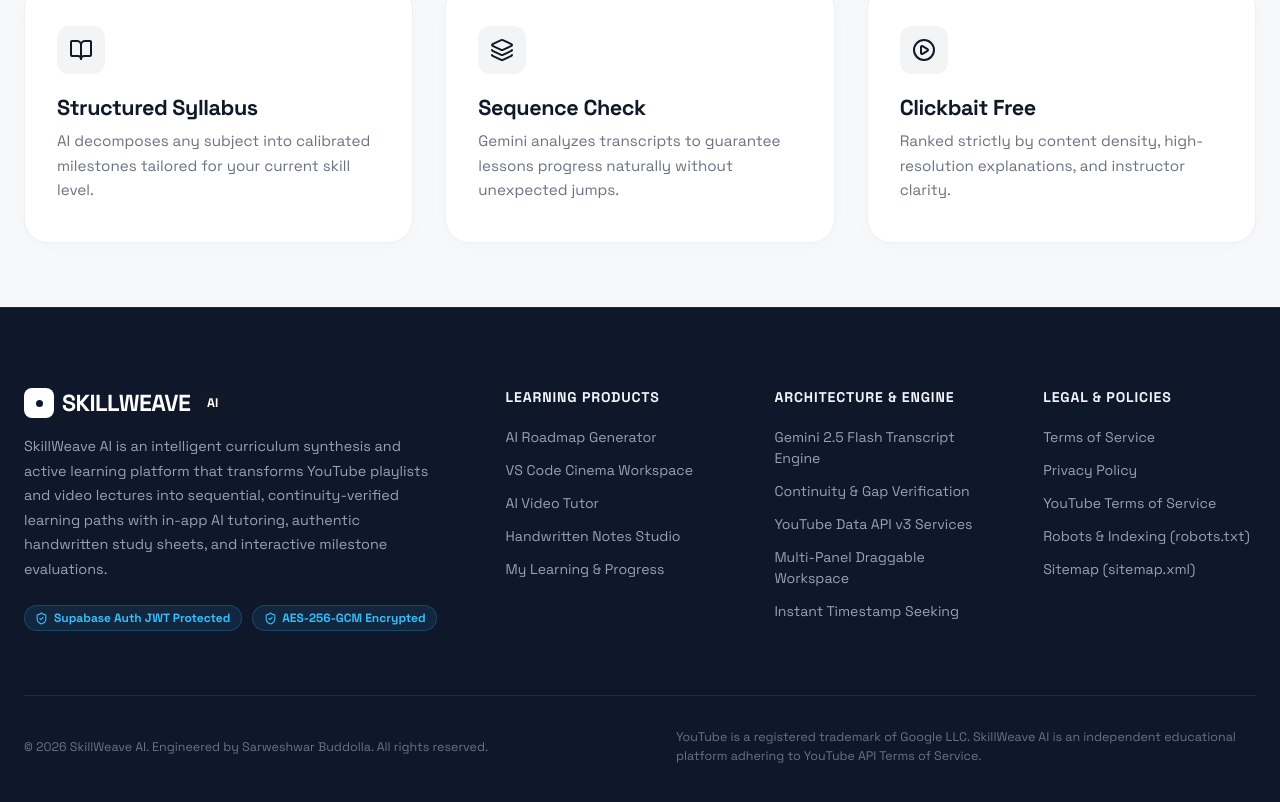
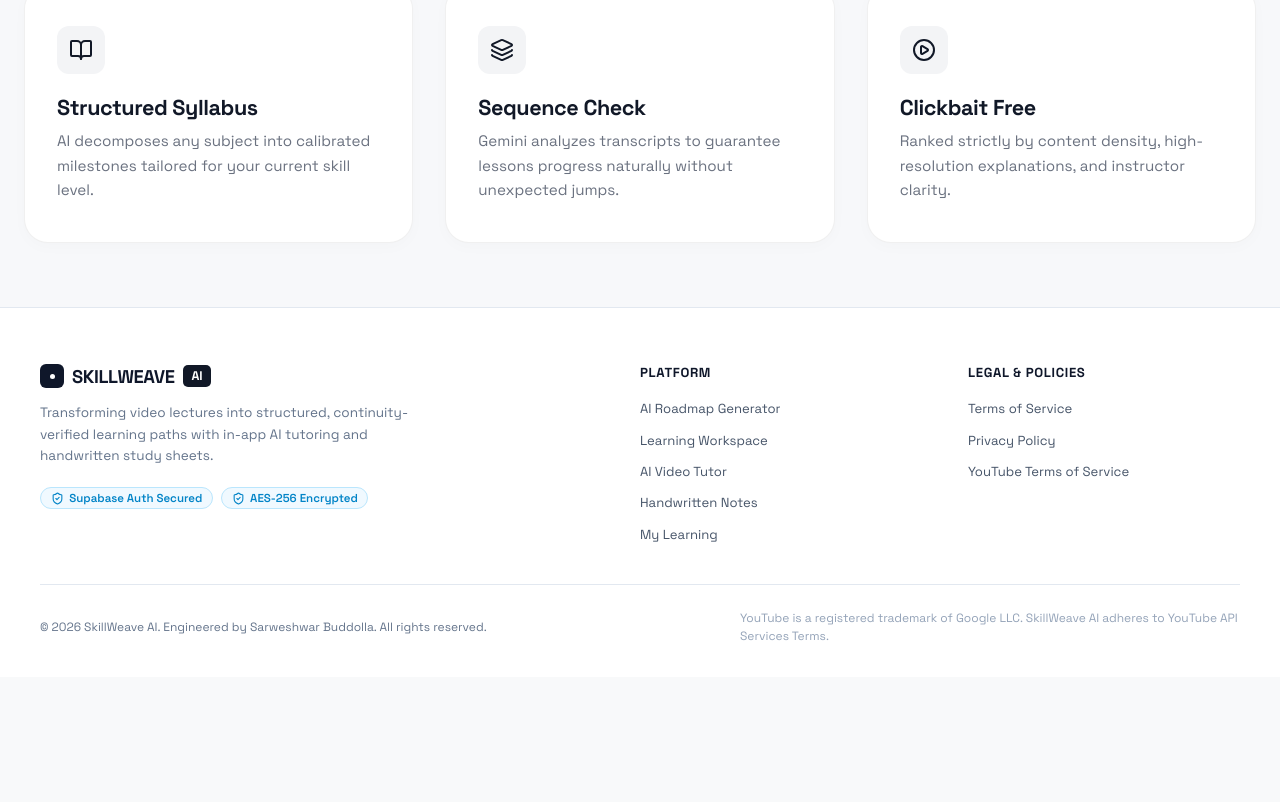
Before and after one commit to sarweshwargoud/SkillWeave-AI, a React (Vite) app in the folder frontend/: page / in a window 1280 px wide. Shown: the part 6780-7582 px from the top of the page. After the commit the page ends 7457 px from the top, so only its background shows below. Built offline with nearby package versions, Linux system fonts and the light colour scheme.

Commit message:
feat(footer): light theme, concise layout, and removed robots.txt and sitemap links

```diff
--- a/frontend/src/pages/LandingPage.css
+++ b/frontend/src/pages/LandingPage.css
@@ -1851,120 +1851,153 @@
 }
 
 /* ==========================================================================
-   COMPREHENSIVE PLATFORM FOOTER
+   CONCISE LIGHT-THEMED PLATFORM FOOTER (Not Dark Theme, Concise Info)
    ========================================================================== */
-.studio-footer-deep {
-  background: #0f172a;
-  color: #ffffff;
-  padding: 5rem 1.5rem 2.5rem;
-  border-top: 1px solid rgba(255, 255, 255, 0.08);
-}
-
-.footer-top-grid {
-  max-width: 1340px;
+.studio-footer-light {
+  background: #ffffff;
+  color: #0f172a;
+  padding: 3.5rem 1.5rem 2rem;
+  border-top: 1px solid #e2e8f0;
+}
+
+.studio-footer-light .footer-top-grid {
+  max-width: 1200px;
   margin: 0 auto;
   display: grid;
-  grid-template-columns: 2fr 1fr 1fr 1fr;
+  grid-template-columns: 2fr 1fr 1fr;
   gap: 3.5rem;
-  padding-bottom: 4rem;
-  border-bottom: 1px solid rgba(255, 255, 255, 0.08);
-}
-
-.footer-brand-header {
-  color: #ffffff;
-  margin-bottom: 1rem;
-}
-
-.footer-brand-header .brand-title {
-  color: #ffffff;
-}
-
-.footer-brand-header .brand-icon-box {
+  padding-bottom: 2.5rem;
+  border-bottom: 1px solid #e2e8f0;
+}
+
+.studio-footer-light .footer-brand-header {
+  color: #0f172a;
+  margin-bottom: 0.85rem;
+  cursor: pointer;
+  display: flex;
+  align-items: center;
+  gap: 0.5rem;
+}
+
+.studio-footer-light .footer-brand-header .brand-title {
+  color: #0f172a;
+  font-family: 'Space Grotesk', -apple-system, sans-serif;
+  font-size: 1.15rem;
+  font-weight: 800;
+  letter-spacing: -0.02em;
+}
+
+.studio-footer-light .footer-brand-header .brand-icon-box {
+  background: #0f172a;
+  width: 24px;
+  height: 24px;
+  border-radius: 6px;
+  display: inline-flex;
+  align-items: center;
+  justify-content: center;
+}
+
+.studio-footer-light .footer-brand-header .brand-dot {
+  width: 5px;
+  height: 5px;
   background: #ffffff;
-}
-
-.footer-brand-header .brand-dot {
-  background: #0f172a;
-}
-
-.footer-brand-summary {
-  font-size: 0.9rem;
-  line-height: 1.7;
-  color: #94a3b8;
-  max-width: 420px;
-  margin: 0 0 1.5rem;
-}
-
-.footer-security-trust {
+  border-radius: 50%;
+}
+
+.studio-footer-light .footer-brand-summary {
+  font-size: 0.85rem;
+  line-height: 1.6;
+  color: #64748b;
+  max-width: 400px;
+  margin: 0 0 1.25rem;
+}
+
+.studio-footer-light .footer-security-trust {
   display: flex;
   flex-wrap: wrap;
-  gap: 0.65rem;
-}
-
-.trust-pill {
+  gap: 0.5rem;
+}
+
+.studio-footer-light .trust-pill {
   display: inline-flex;
   align-items: center;
   gap: 0.35rem;
-  font-size: 0.75rem;
+  font-size: 0.72rem;
+  font-weight: 600;
+  color: #0284c7;
+  background: #f0f9ff;
+  padding: 0.2rem 0.6rem;
+  border-radius: 9999px;
+  border: 1px solid #bae6fd;
+}
+
+.studio-footer-light .footer-col h5 {
+  font-family: 'Space Grotesk', -apple-system, sans-serif;
+  font-size: 0.82rem;
   font-weight: 700;
-  color: #38bdf8;
-  background: rgba(56, 189, 248, 0.1);
-  padding: 0.25rem 0.65rem;
-  border-radius: 9999px;
-  border: 1px solid rgba(56, 189, 248, 0.2);
-}
-
-.footer-col h5 {
-  font-family: 'Space Grotesk', -apple-system, sans-serif;
-  font-size: 0.88rem;
-  font-weight: 800;
   text-transform: uppercase;
-  letter-spacing: 0.06em;
-  color: #f1f5f9;
-  margin: 0 0 1.25rem;
-}
-
-.footer-col ul {
+  letter-spacing: 0.05em;
+  color: #0f172a;
+  margin: 0 0 1rem;
+}
+
+.studio-footer-light .footer-col ul {
   list-style: none;
   padding: 0;
   margin: 0;
   display: flex;
   flex-direction: column;
-  gap: 0.75rem;
-}
-
-.footer-col li a,
-.footer-col li span {
-  font-size: 0.88rem;
-  color: #94a3b8;
+  gap: 0.65rem;
+}
+
+.studio-footer-light .footer-col li a {
+  font-size: 0.82rem;
+  color: #475569;
   text-decoration: none;
   transition: color 0.15s ease;
 }
 
-.footer-col li a:hover {
-  color: #38bdf8;
-}
-
-.footer-bottom-strip {
-  max-width: 1340px;
+.studio-footer-light .footer-col li a:hover {
+  color: #0284c7;
+}
+
+.studio-footer-light .footer-bottom-strip {
+  max-width: 1200px;
   margin: 0 auto;
-  padding-top: 2rem;
-}
-
-.footer-bottom-inner {
+  padding-top: 1.5rem;
+}
+
+.studio-footer-light .footer-bottom-inner {
   display: flex;
   align-items: center;
   justify-content: space-between;
   flex-wrap: wrap;
-  gap: 1rem;
-  font-size: 0.78rem;
+  gap: 0.75rem;
+  font-size: 0.75rem;
   color: #64748b;
 }
 
-.footer-disclaimer {
-  max-width: 580px;
+.studio-footer-light .footer-disclaimer {
+  max-width: 500px;
   line-height: 1.5;
-}
+  color: #94a3b8;
+}
+
+@media (max-width: 768px) {
+  .studio-footer-light {
+    padding: 2.5rem 1rem 1.5rem;
+  }
+  .studio-footer-light .footer-top-grid {
+    grid-template-columns: 1fr;
+    gap: 2rem;
+  }
+  .studio-footer-light .footer-bottom-inner {
+    flex-direction: column;
+    align-items: flex-start;
+    gap: 0.5rem;
+  }
+}
+
 
 @media (max-width: 1024px) {
   .zigzag-row,
--- a/frontend/src/pages/LandingPage.jsx
+++ b/frontend/src/pages/LandingPage.jsx
@@ -974,10 +974,10 @@ const LandingPage = () => {
         </div>
       </section>
 
-      {/* Comprehensive Platform Footer */}
-      <footer className="studio-footer-deep">
+            {/* Concise Light-Themed Platform Footer */}
+      <footer className="studio-footer-light">
         <div className="footer-top-grid">
-          {/* Brand & Deep Platform Description */}
+          {/* Brand & Mission */}
           <div className="footer-brand-col">
             <div className="navbar-brand footer-brand-header" onClick={() => navigate('/')}>
               <div className="brand-icon-box">
@@ -988,47 +988,33 @@ const LandingPage = () => {
               <span className="brand-ai-badge">AI</span>
             </div>
             <p className="footer-brand-summary">
-              SkillWeave AI is an intelligent curriculum synthesis and active learning platform that transforms YouTube playlists and video lectures into sequential, continuity-verified learning paths with in-app AI tutoring, authentic handwritten study sheets, and interactive milestone evaluations.
+              Transforming video lectures into structured, continuity-verified learning paths with in-app AI tutoring and handwritten study sheets.
             </p>
             <div className="footer-security-trust">
-              <span className="trust-pill"><ShieldCheck size={13} /> Supabase Auth JWT Protected</span>
-              <span className="trust-pill"><ShieldCheck size={13} /> AES-256-GCM Encrypted</span>
+              <span className="trust-pill"><ShieldCheck size={13} /> Supabase Auth Secured</span>
+              <span className="trust-pill"><ShieldCheck size={13} /> AES-256 Encrypted</span>
             </div>
           </div>
 
           {/* Product Links */}
           <div className="footer-col">
-            <h5>Learning Products</h5>
+            <h5>Platform</h5>
             <ul>
               <li><Link to="/create">AI Roadmap Generator</Link></li>
-              <li><Link to="/workspace">VS Code Cinema Workspace</Link></li>
+              <li><Link to="/workspace">Learning Workspace</Link></li>
               <li><Link to="/tutor">AI Video Tutor</Link></li>
-              <li><Link to="/notes">Handwritten Notes Studio</Link></li>
-              <li><Link to="/my-learning">My Learning & Progress</Link></li>
+              <li><Link to="/notes">Handwritten Notes</Link></li>
+              <li><Link to="/my-learning">My Learning</Link></li>
             </ul>
           </div>
 
-          {/* Technology & Architecture */}
-          <div className="footer-col">
-            <h5>Architecture & Engine</h5>
-            <ul>
-              <li><span>Gemini 2.5 Flash Transcript Engine</span></li>
-              <li><span>Continuity & Gap Verification</span></li>
-              <li><span>YouTube Data API v3 Services</span></li>
-              <li><span>Multi-Panel Draggable Workspace</span></li>
-              <li><span>Instant Timestamp Seeking</span></li>
-            </ul>
-          </div>
-
-          {/* Legal & Trust */}
+          {/* Legal & Policies */}
           <div className="footer-col">
             <h5>Legal & Policies</h5>
             <ul>
               <li><Link to="/terms">Terms of Service</Link></li>
               <li><Link to="/privacy">Privacy Policy</Link></li>
               <li><a href="https://www.youtube.com/t/terms" target="_blank" rel="noreferrer">YouTube Terms of Service</a></li>
-              <li><a href="/robots.txt" target="_blank" rel="noreferrer">Robots & Indexing (robots.txt)</a></li>
-              <li><a href="/sitemap.xml" target="_blank" rel="noreferrer">Sitemap (sitemap.xml)</a></li>
             </ul>
           </div>
         </div>
@@ -1036,7 +1022,7 @@ const LandingPage = () => {
         <div className="footer-bottom-strip">
           <div className="footer-bottom-inner">
             <span>© 2026 SkillWeave AI. Engineered by Sarweshwar Buddolla. All rights reserved.</span>
-            <span className="footer-disclaimer">YouTube is a registered trademark of Google LLC. SkillWeave AI is an independent educational platform adhering to YouTube API Terms of Service.</span>
+            <span className="footer-disclaimer">YouTube is a registered trademark of Google LLC. SkillWeave AI adheres to YouTube API Services Terms.</span>
           </div>
         </div>
       </footer>
```
